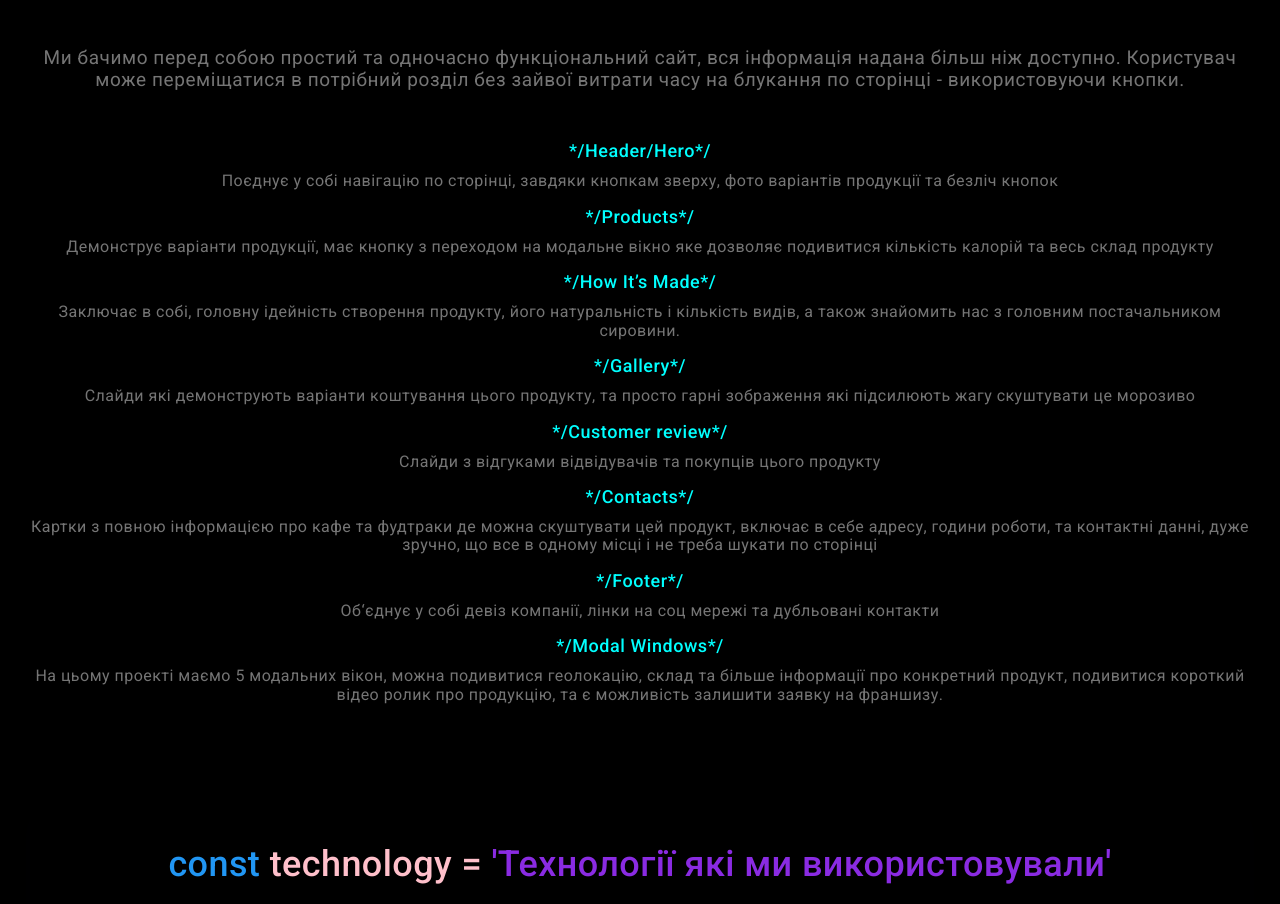
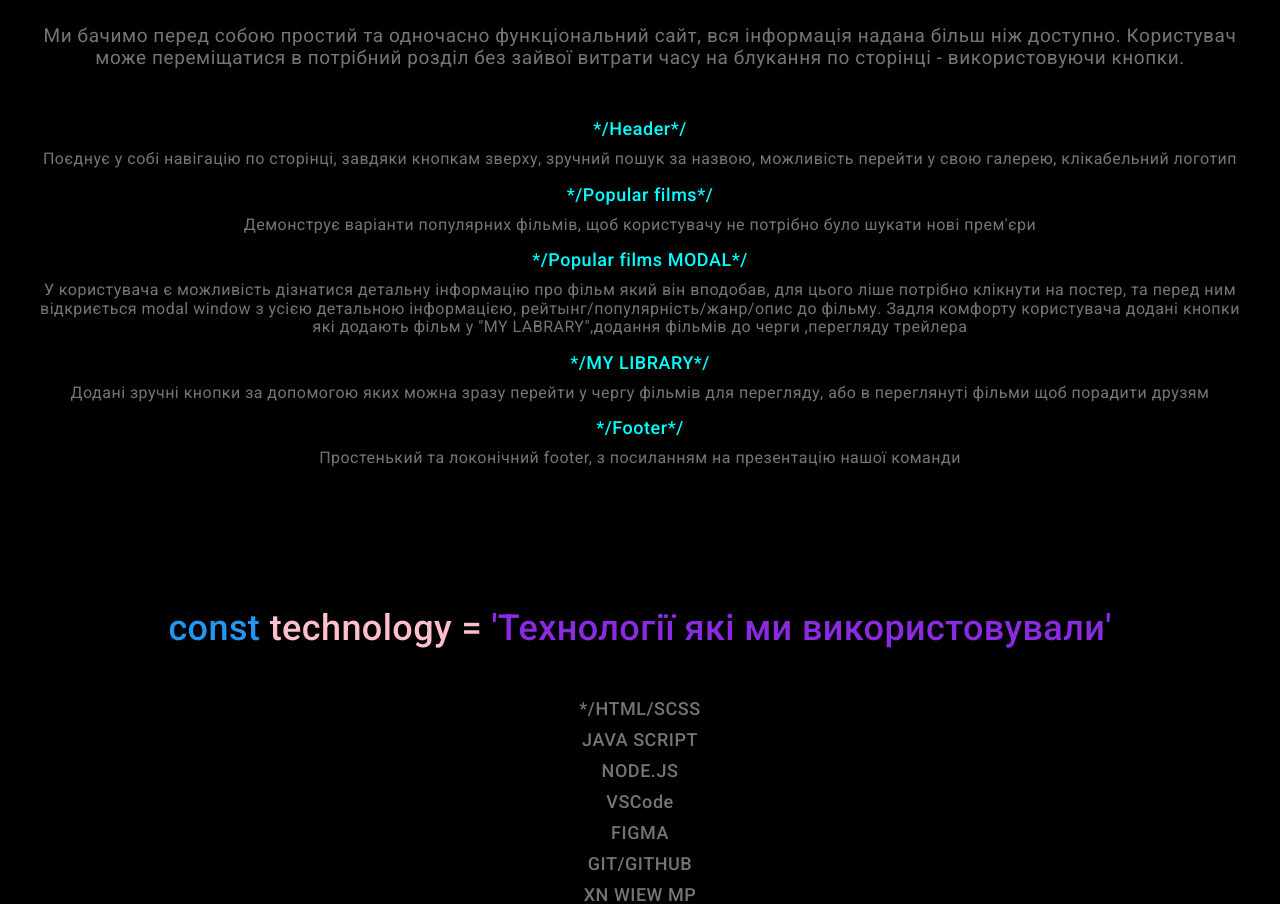
Before and after one commit to filhanna/cats-js, a plain HTML site: page index.html in a window 1280 px wide. Shown: the part 3154-4058 px from the top of the page. Drawn offline with nearby package versions, Linux system fonts and the light colour scheme.

Commit message:
add info

```diff
--- a/index.html
+++ b/index.html
@@ -158,12 +158,10 @@
           проекту'
         </h2>
         <p class="idea__text">
-          */Ідея проекту Ice Cream - познайомити потенційних клієнтів з мережею магазинів морозива,
-          яке приготовлене з душею. Що б кожен зміг дізнатися більше, про рецептуру, склад та
-          асортимент. На сайті зроблено чудову навігацію. Можна вибрати собі морозиво чи напої, і
-          навіть залишити заявку на франшизу. Проста та одночасно функціональна реалізація проекту
-          дозволяє користувачам поринути у світ морозива, подивитися його склад та купити всього в
-          кілька кліків*/
+          */Ідея проекту "Filmoteka" надати зручну та якісну платформу для вибору та перегляду
+          фільмів. Зручна навігація по сайту, можливість організовувати свій список для майбутніх
+          переглядів, та переглянути минулі. Проста та одночасно функціональна реалізація проекту
+          дозволяє користувачам поринути у світ фільмів, всього в кілька кліків*/
         </p>
       </div>
     </section>
@@ -193,59 +191,40 @@
         </p>
         <ul class="functional__list">
           <li class="functional__item">
-            <p class="functional__name">*/Header/Hero*/</p>
+            <p class="functional__name">*/Header*/</p>
             <p class="functional__text">
-              Поєднує у собі навігацію по сторінці, завдяки кнопкам зверху, фото варіантів продукції
-              та безліч кнопок
+              Поєднує у собі навігацію по сторінці, завдяки кнопкам зверху, зручний пошук за назвою,
+              можливість перейти у свою галерею, клікабельний логотип
             </p>
           </li>
           <li class="functional__item">
-            <p class="functional__name">*/Products*/</p>
+            <p class="functional__name">*/Popular films*/</p>
             <p class="functional__text">
-              Демонструє варіанти продукції, має кнопку з переходом на модальне вікно яке дозволяє
-              подивитися кількість калорій та весь склад продукту
+              Демонструє варіанти популярних фільмів, щоб користувачу не потрібно було шукати нові
+              прем'єри
             </p>
           </li>
           <li class="functional__item">
-            <p class="functional__name">*/How It’s Made*/</p>
+            <p class="functional__name">*/Popular films MODAL*/</p>
             <p class="functional__text">
-              Заключає в собі, головну ідейність створення продукту, його натуральність і кількість
-              видів, а також знайомить нас з головним постачальником сировини.
+              У користувача є можливість дізнатися детальну інформацію про фільм який він вподобав,
+              для цього ліше потрібно клікнути на постер, та перед ним відкриється modal window з
+              усією детальною інформацією, рейтынг/популярність/жанр/опис до фільму. Задля комфорту
+              користувача додані кнопки які додають фільм у "MY LABRARY",додання фільмів до черги
+              ,перегляду трейлера
             </p>
           </li>
           <li class="functional__item">
-            <p class="functional__name">*/Gallery*/</p>
+            <p class="functional__name">*/MY LIBRARY*/</p>
             <p class="functional__text">
-              Слайди які демонструють варіанти коштування цього продукту, та просто гарні зображення
-              які підсилюють жагу скуштувати це морозиво
-            </p>
-          </li>
-          <li class="functional__item">
-            <p class="functional__name">*/Customer review*/</p>
-            <p class="functional__text">
-              Слайди з відгуками відвідувачів та покупців цього продукту
-            </p>
-          </li>
-          <li class="functional__item">
-            <p class="functional__name">*/Contacts*/</p>
-            <p class="functional__text">
-              Картки з повною інформацією про кафе та фудтраки де можна скуштувати цей продукт,
-              включає в себе адресу, години роботи, та контактні данні, дуже зручно, що все в одному
-              місці і не треба шукати по сторінці
+              Додані зручні кнопки за допомогою яких можна зразу перейти у чергу фільмів для
+              перегляду, або в переглянуті фільми щоб порадити друзям
             </p>
           </li>
           <li class="functional__item">
             <p class="functional__name">*/Footer*/</p>
             <p class="functional__text">
-              Об‘єднує у собі девіз компанії, лінки на соц мережі та дубльовані контакти
-            </p>
-          </li>
-          <li class="functional__item">
-            <p class="functional__name">*/Modal Windows*/</p>
-            <p class="functional__text">
-              На цьому проекті маємо 5 модальних вікон, можна подивитися геолокацію, склад та більше
-              інформації про конкретний продукт, подивитися короткий відео ролик про продукцію, та є
-              можливість залишити заявку на франшизу.
+              Простенький та локонічний footer, з посиланням на презентацію нашої команди
             </p>
           </li>
         </ul>
```
